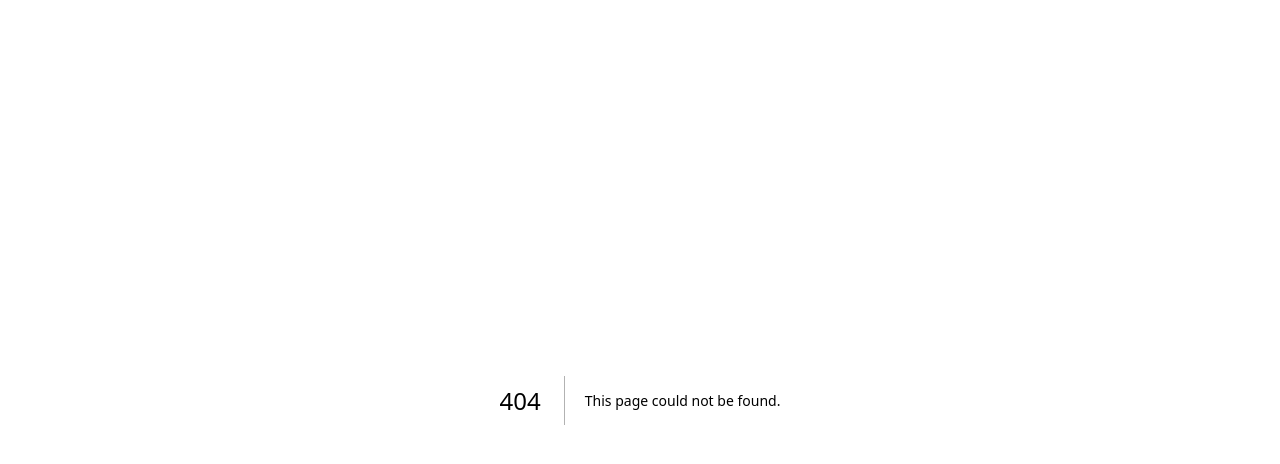
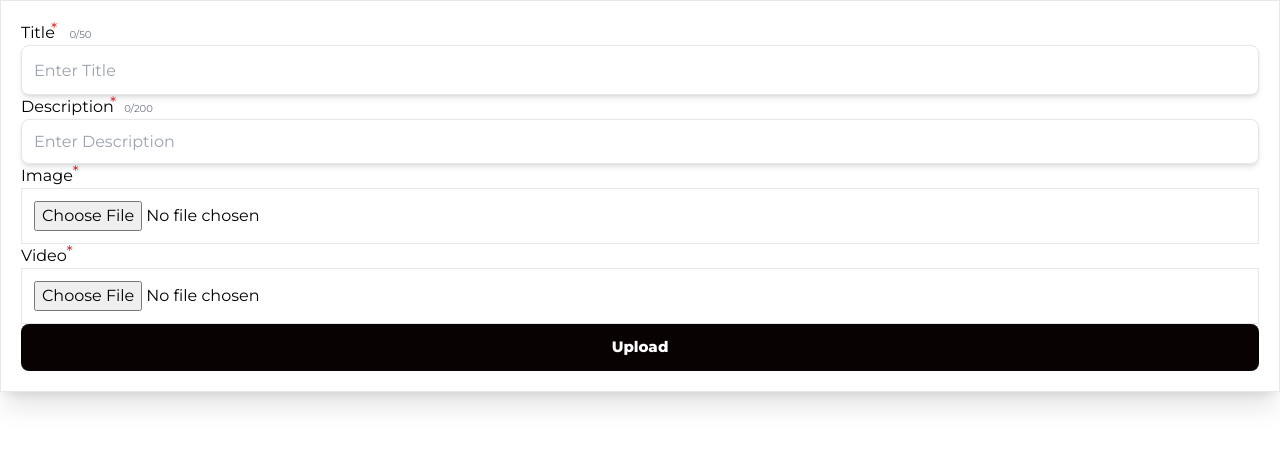
Before and after one commit to maniksharma424/NeonFlake-Frontend, a Next.js app: page /components/Form in a window 1280 px wide. Before the commit this address had no page. Shown: the top 464 px of the page. Built offline with nearby package versions, Linux system fonts and the light colour scheme.

Commit message:
chore:form validation check

```diff
--- a/src/pages/components/From.jsx
+++ b/src/pages/components/Form.jsx
@@ -5,7 +5,7 @@ import "react-toastify/dist/ReactToastify.css";
 
 import { RotatingLines } from "react-loader-spinner";
 
-const From = () => {
+const Form = () => {
   const [title, setTitle] = useState("");
   const [description, setDescription] = useState("");
   const [image, setImage] = useState(null);
@@ -13,7 +13,6 @@ const From = () => {
   const [loading, setLoading] = useState(false);
   const imageRef = useRef(null);
   const videoRef = useRef(null);
-
 
   const handleTitleChange = (e) => {
     const newTitle = e.target.value;
@@ -34,7 +33,10 @@ const From = () => {
   };
 
   const handleSubmit = () => {
-    if (!title || !description || !image || !video) {
+    const trimmedTitle = title.trim();
+    const trimmedDescription = description.trim();
+
+    if (!trimmedTitle || !trimmedDescription || !image || !video) {
       toast.error("Fill all details");
     } else {
       setLoading(true);
@@ -78,9 +80,7 @@ const From = () => {
         <p>
           Title{" "}
           <span className="text-red-600 relative bottom-1 right-2">*</span>{" "}
-          <span className="text-gray-500 text-[10px]">
-            {title.length}/50
-          </span>
+          <span className="text-gray-500 text-[10px]">{title.length}/50</span>
         </p>
         <input
           type="text"
@@ -141,4 +141,4 @@ const From = () => {
   );
 };
 
-export default From;
+export default Form;
--- a/src/pages/index.js
+++ b/src/pages/index.js
@@ -1,5 +1,5 @@
 import Head from "next/head";
-import From from "./components/From";
+import From from "./components/Form";
 import Link from "next/link";
 
 export default function Home() {
```
